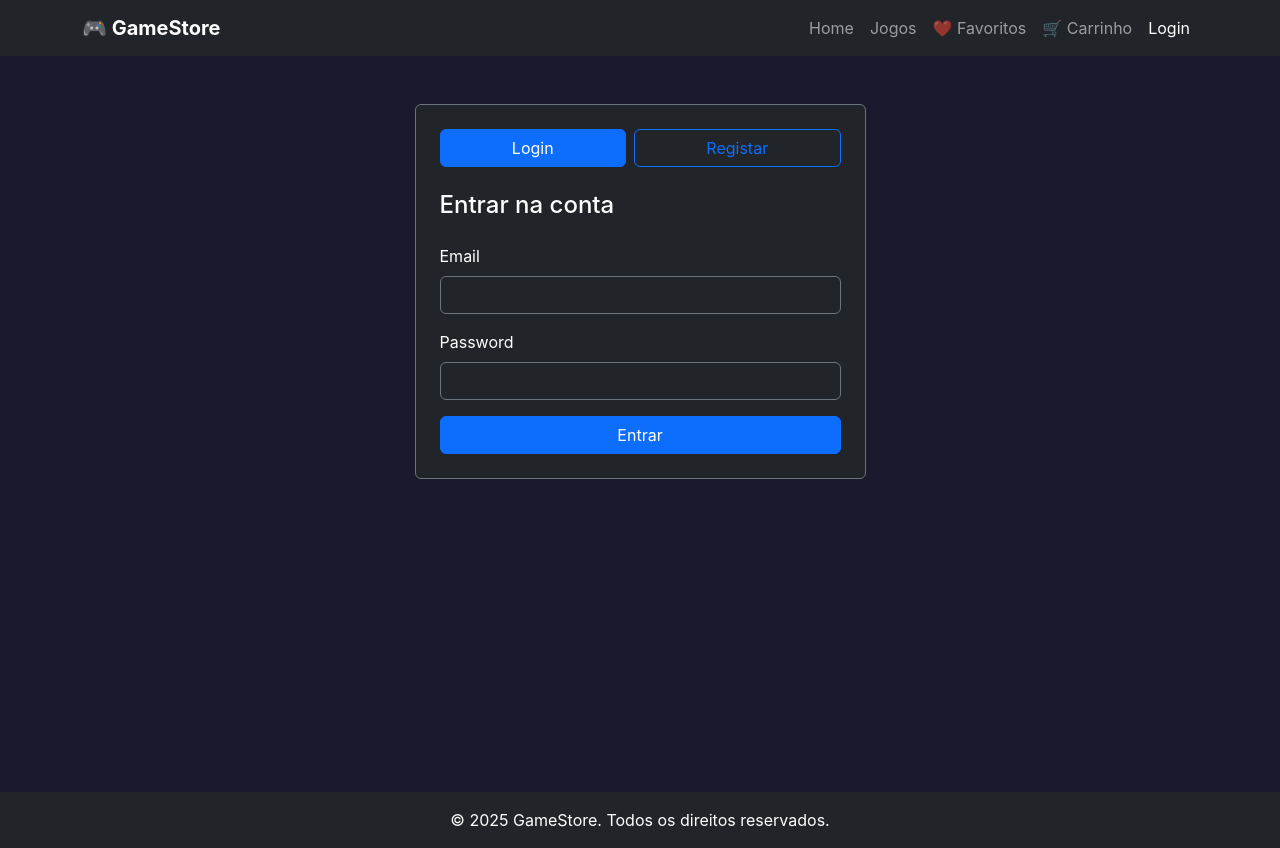
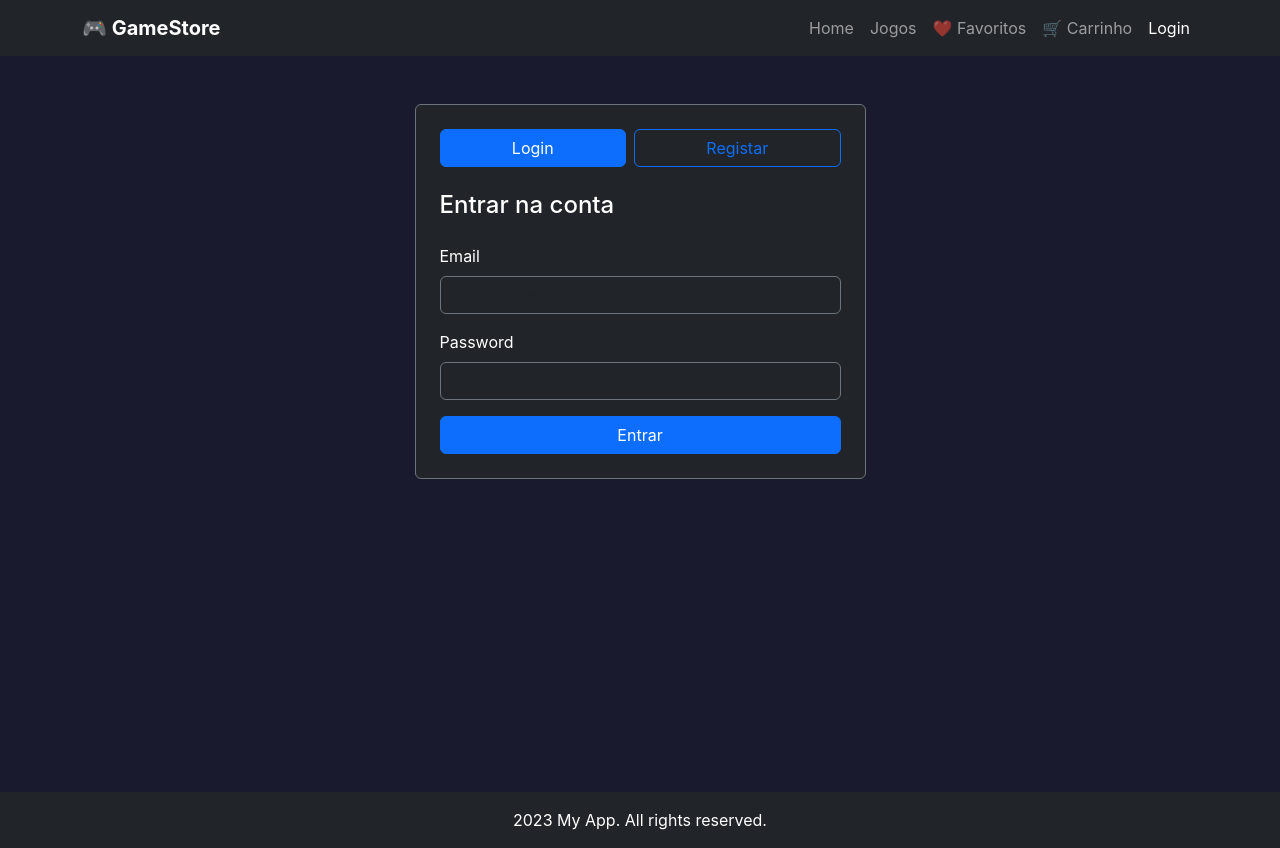
Before and after one commit to TRUE-FULLEN/Projeto-cloud, a React (Create React App) app in the folder Projeto/my-app/: page /login in a window 1280 px wide. Built offline with nearby package versions, Linux system fonts and the light colour scheme.

Commit message:
footer top

```diff
--- a/Projeto/my-app/src/Pages/Footer.js
+++ b/Projeto/my-app/src/Pages/Footer.js
@@ -1,7 +1,7 @@
 function Footer() {
   return (
     <footer className="bg-dark text-white text-center py-3 mt-5">
-      <p className="mb-0">© 2025 GameStore. Todos os direitos reservados.</p>
+      <p className="mb-0">2023 My App. All rights reserved.</p>
     </footer>
   );
 }
```
